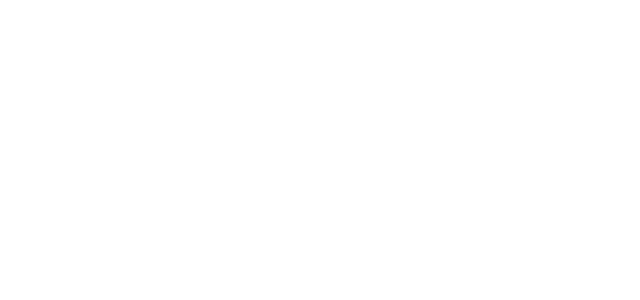
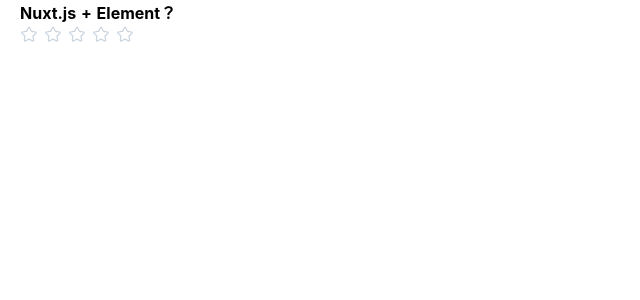
Before and after one commit to a171413/a171413.gihub.io, a Nuxt app: page /test in a window 1280 px wide. Before the commit this address had no page. Shown: the top 300 px of the page, without its empty margins (0-640 px from the left). Built offline with nearby package versions, Linux system fonts and the light colour scheme.

Commit message:
element-ui試用

```diff
--- a/nuxt.config.js
+++ b/nuxt.config.js
@@ -20,10 +20,12 @@
 
   // Global CSS: https://go.nuxtjs.dev/config-css
   css: [
+    'element-ui/lib/theme-chalk/index.css'
   ],
 
   // Plugins to run before rendering page: https://go.nuxtjs.dev/config-plugins
   plugins: [
+    '~plugins/element-ui'
   ],
 
   // Auto import components: https://go.nuxtjs.dev/config-components
@@ -46,5 +48,6 @@
 
   // Build Configuration: https://go.nuxtjs.dev/config-build
   build: {
+    vendor: ['element-ui']
   }
 }
--- /dev/null
+++ b/pages/test.vue
@@ -0,0 +1,24 @@
+<template>
+  <div>
+    <div class="block">
+      <h4>Nuxt.js + Element？</h4>
+      <el-rate v-model="value" :colors="['#2F3D4D', '#64B486', '#4B7C6E']"></el-rate>
+    </div>
+  </div>
+</template>
+
+<style scoped>
+.block {
+  padding: 0 20px;
+}
+</style>
+
+<script>
+export default {
+  data () {
+    return {
+      value: null
+    }
+  }
+}
+</script>
--- /dev/null
+++ b/plugins/element-ui.js
@@ -0,0 +1,5 @@
+import Vue from 'vue'
+import ElementUI from 'element-ui'
+import locale from 'element-ui/lib/locale/lang/ja'
+
+Vue.use(ElementUI, { locale })
```
Also changed, not shown: package.json (+15 -1 lines), 1 other file (tests, documents, lock files or other folders).
